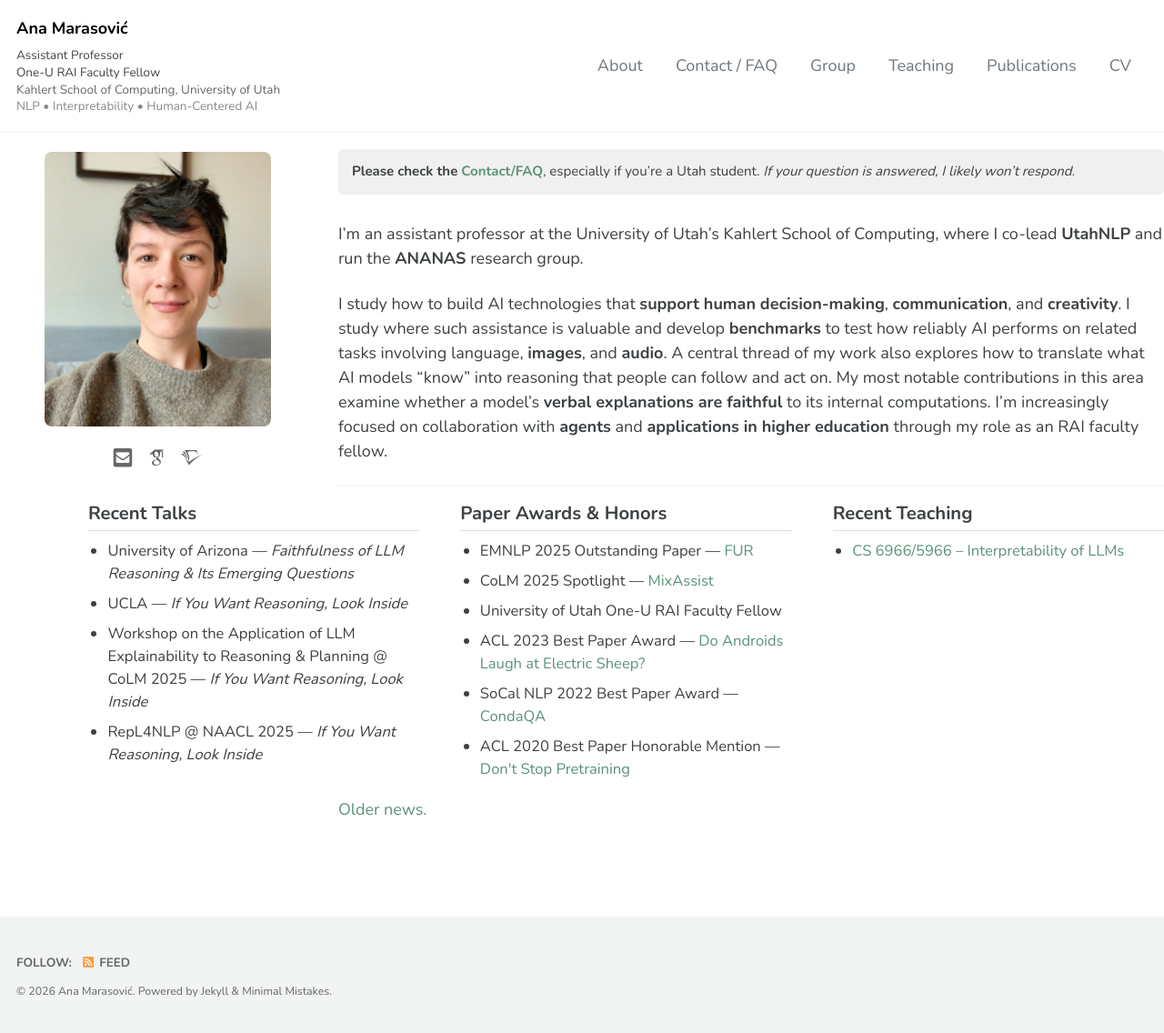
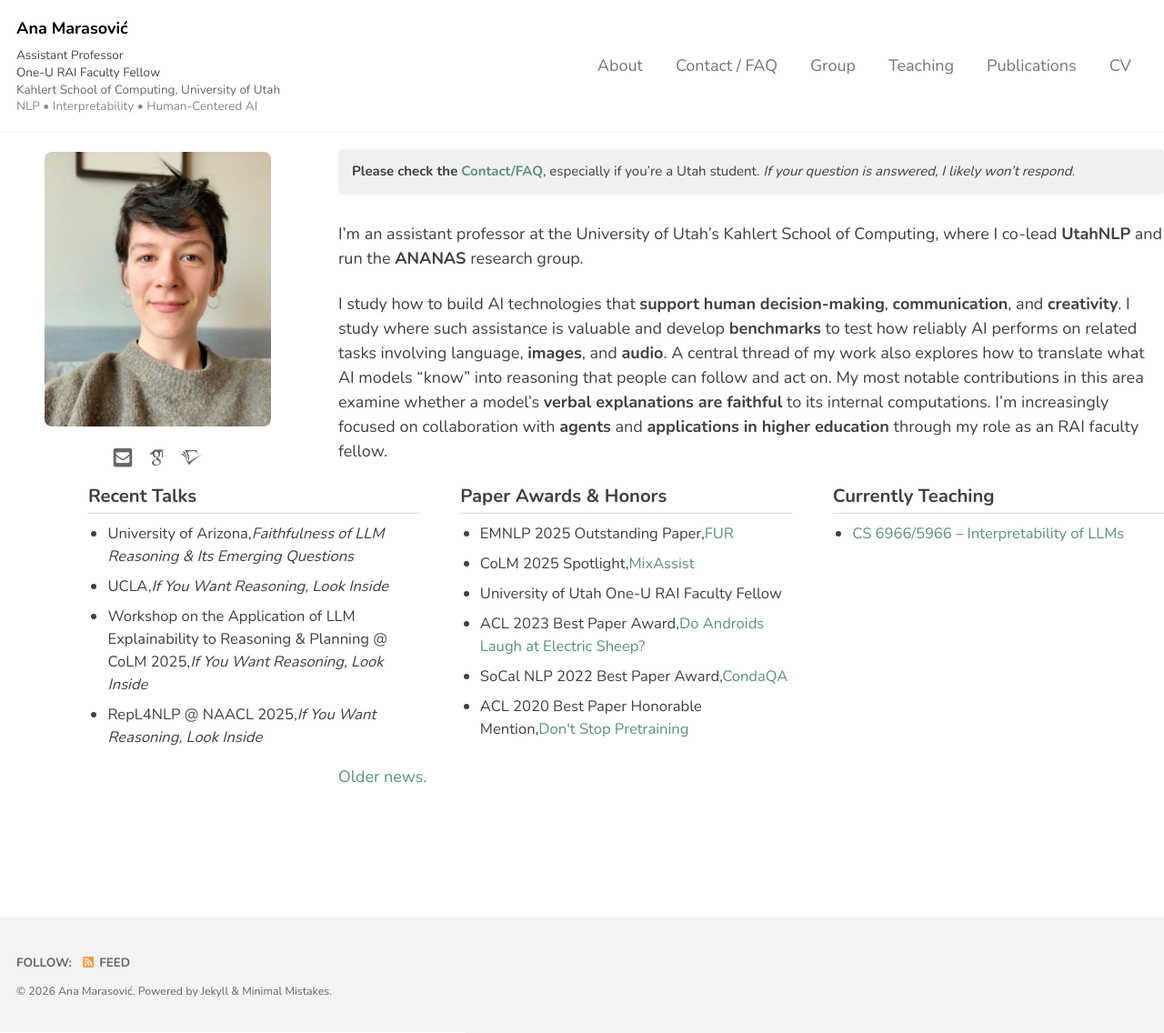
Before and after one commit to amarasovic/amarasovic.github.io, a Jekyll site: the page built from index.md, in a window 1280 px wide and 1136 px high. Shown: the whole window at 91% size. Built offline with Jekyll 4.4.1, drawn with Linux system fonts in a browser that asks for light colours; cached includes are drawn as plain includes; some web fonts are replaced; a script that is not in the unit is left out.

Commit message:
Polish home page: remove hr, use commas, rename teaching section
Co-Authored-By: Claude Sonnet 4.6 <noreply@anthropic.com>

```diff
--- a/index.md
+++ b/index.md
@@ -26,9 +26,6 @@ I'm an assistant professor at the University of Utah's Kahlert School of Computi
 I study how to build AI technologies that **support human decision-making**, **communication**, and **creativity**. I study where such assistance is valuable and develop **benchmarks** to test how reliably AI performs on related tasks involving language, **images**, and **audio**. A central thread of my work also explores how to translate what AI models “know” into reasoning that people can follow and act on. My most notable contributions in this area examine whether a model’s **verbal explanations are faithful** to its internal computations. I'm increasingly focused on collaboration with **agents** and **applications in higher education** through my role as an RAI faculty fellow.
 
 
-
----
-
 <style type="text/css">
   table, tr, td { border: 0px; }
   .home-grid { display: flex; gap: 2.5em; flex-wrap: wrap; margin-top: 0.5em; }
@@ -49,27 +46,27 @@ I study how to build AI technologies that **support human decision-making**, **c
   <div>
     <h3>Recent Talks</h3>
     <ul>
-      <li>University of Arizona — <em>Faithfulness of LLM Reasoning &amp; Its Emerging Questions</em></li>
-      <li>UCLA — <em>If You Want Reasoning, Look Inside</em></li>
-      <li>Workshop on the Application of LLM Explainability to Reasoning &amp; Planning @ CoLM 2025 — <em>If You Want Reasoning, Look Inside</em></li>
-      <li>RepL4NLP @ NAACL 2025 — <em>If You Want Reasoning, Look Inside</em></li>
+      <li>University of Arizona,<em>Faithfulness of LLM Reasoning &amp; Its Emerging Questions</em></li>
+      <li>UCLA,<em>If You Want Reasoning, Look Inside</em></li>
+      <li>Workshop on the Application of LLM Explainability to Reasoning &amp; Planning @ CoLM 2025,<em>If You Want Reasoning, Look Inside</em></li>
+      <li>RepL4NLP @ NAACL 2025,<em>If You Want Reasoning, Look Inside</em></li>
     </ul>
   </div>
 
   <div>
     <h3>Paper Awards &amp; Honors</h3>
     <ul>
-      <li>EMNLP 2025 Outstanding Paper — <a href="https://arxiv.org/abs/2502.14829">FUR</a></li>
-      <li>CoLM 2025 Spotlight — <a href="https://arxiv.org/abs/2507.06329">MixAssist</a></li>
+      <li>EMNLP 2025 Outstanding Paper,<a href="https://arxiv.org/abs/2502.14829">FUR</a></li>
+      <li>CoLM 2025 Spotlight,<a href="https://arxiv.org/abs/2507.06329">MixAssist</a></li>
       <li>University of Utah One-U RAI Faculty Fellow</li>
-      <li>ACL 2023 Best Paper Award — <a href="https://arxiv.org/abs/2209.06293">Do Androids Laugh at Electric Sheep?</a></li>
-      <li>SoCal NLP 2022 Best Paper Award — <a href="https://arxiv.org/abs/2211.00295">CondaQA</a></li>
-      <li>ACL 2020 Best Paper Honorable Mention — <a href="https://www.aclweb.org/anthology/2020.acl-main.740/">Don't Stop Pretraining</a></li>
+      <li>ACL 2023 Best Paper Award,<a href="https://arxiv.org/abs/2209.06293">Do Androids Laugh at Electric Sheep?</a></li>
+      <li>SoCal NLP 2022 Best Paper Award,<a href="https://arxiv.org/abs/2211.00295">CondaQA</a></li>
+      <li>ACL 2020 Best Paper Honorable Mention,<a href="https://www.aclweb.org/anthology/2020.acl-main.740/">Don't Stop Pretraining</a></li>
     </ul>
   </div>
 
   <div>
-    <h3>Recent Teaching</h3>
+    <h3>Currently Teaching</h3>
     <ul>
       <li><a href="https://utah-llm-interpretability.notion.site/s26">CS 6966/5966 – Interpretability of LLMs</a></li>
     </ul>
```
